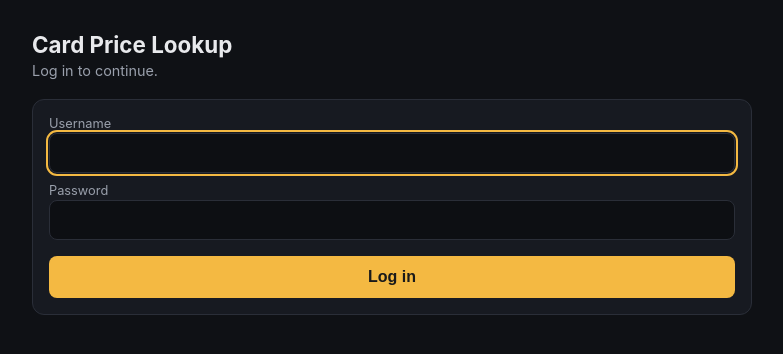
After one commit to garrettmbh/TCGPriceChecker, a Flask app: template templates/login.html in a window 1280 px wide. The commit adds this page. Shown: the top 354 px of the page, without its empty margins (248-1031 px from the left). Run offline with Flask 3, Linux system fonts and the light colour scheme; the template is opened without the code that fills it, so the values that code supplies are empty.

Commit message:
Add login authentication

```diff
--- a/app.py
+++ b/app.py
@@ -11,44 +11,97 @@ from your phone (same wifi network) — see README for finding your LAN IP.
 
 For a public deployment (e.g. Northflank), see Dockerfile and README.md —
 gunicorn runs this app there instead of the __main__ block below, and
-APP_USERNAME/APP_PASSWORD add a login prompt.
+APP_USERNAME/APP_PASSWORD add a login page.
 """
 
 import os
 import secrets
 import copy
+from datetime import timedelta
 
-from flask import Flask, render_template, request, Response
+from flask import Flask, render_template, request, redirect, url_for, session
 import pricing
 import tcg_scraper
 
 app = Flask(__name__)
 
-# Optional HTTP Basic Auth. Set APP_USERNAME and APP_PASSWORD (e.g. in
+# Session-based login. Set APP_USERNAME and APP_PASSWORD (e.g. in
 # Northflank's runtime variables) to require a login for every page — this
 # app makes outbound requests to TCGPlayer using your dummy account's
 # cookie, so a public URL should not be left open to anyone who finds it.
-# Unset locally, this is a no-op.
+# Unset locally (both empty), this is a no-op and every route is open.
+#
+# This replaced HTTP Basic Auth, which mobile browsers (Safari especially)
+# tend to forget far sooner than desktop ones, forcing repeated logins.
+# A session cookie, by contrast, persists for SESSION_LIFETIME_DAYS below.
 _APP_USERNAME = os.environ.get("APP_USERNAME", "")
 _APP_PASSWORD = os.environ.get("APP_PASSWORD", "")
+SESSION_LIFETIME_DAYS = 30
+
+# Signs the session cookie. If APP_SECRET_KEY isn't set, a random key is
+# generated at startup instead — the app still works, but every restart
+# (including a redeploy) invalidates existing sessions, logging everyone
+# out. Set APP_SECRET_KEY in Northflank to avoid that; see README.
+app.secret_key = os.environ.get("APP_SECRET_KEY") or secrets.token_hex(32)
+app.permanent_session_lifetime = timedelta(days=SESSION_LIFETIME_DAYS)
+app.config["SESSION_COOKIE_HTTPONLY"] = True
+app.config["SESSION_COOKIE_SAMESITE"] = "Lax"
+# Northflank serves this over HTTPS, so the cookie should require it there.
+# For local http:// testing with auth enabled, set SESSION_COOKIE_SECURE=0.
+app.config["SESSION_COOKIE_SECURE"] = os.environ.get("SESSION_COOKIE_SECURE", "1") != "0"
+
+
+def _auth_enabled():
+    return bool(_APP_USERNAME and _APP_PASSWORD)
+
+
+@app.context_processor
+def _inject_auth_state():
+    # Lets every template show/hide a "Log out" link without passing this
+    # through each individual render_template() call.
+    return {"logged_in": _auth_enabled() and bool(session.get("authenticated"))}
 
 
 @app.before_request
 def _require_login():
-    if not _APP_USERNAME or not _APP_PASSWORD:
-        return None  # auth not configured — behave as before
-    auth = request.authorization
-    valid = (
-        auth
-        and secrets.compare_digest(auth.username, _APP_USERNAME)
-        and secrets.compare_digest(auth.password, _APP_PASSWORD)
-    )
-    if not valid:
-        return Response(
-            "Login required.", 401,
-            {"WWW-Authenticate": 'Basic realm="Card Price Lookup"'},
-        )
+    if not _auth_enabled():
+        return None  # auth not configured — every route is open
+    if request.endpoint in ("login", "static"):
+        return None
+    if not session.get("authenticated"):
+        dest = request.full_path if request.query_string else request.path
+        return redirect(url_for("login", next=dest))
     return None
+
+
+@app.route("/login", methods=["GET", "POST"])
+def login():
+    if not _auth_enabled():
+        return redirect(url_for("index"))
+    error = None
+    next_url = request.values.get("next", "") or url_for("index")
+    if not next_url.startswith("/") or next_url.startswith("//"):
+        next_url = url_for("index")  # only ever redirect within this site
+    if request.method == "POST":
+        username = request.form.get("username", "")
+        password = request.form.get("password", "")
+        if (
+            secrets.compare_digest(username, _APP_USERNAME)
+            and secrets.compare_digest(password, _APP_PASSWORD)
+        ):
+            session.clear()
+            session["authenticated"] = True
+            session.permanent = True
+            return redirect(next_url)
+        error = "Incorrect username or password."
+    return render_template("login.html", error=error, next=next_url)
+
+
+@app.route("/logout", methods=["GET", "POST"])
+def logout():
+    session.clear()
+    return redirect(url_for("login") if _auth_enabled() else url_for("index"))
+
 
 # Very small in-memory cache so re-loading a result page (or two people
 # looking up the same card) doesn't hammer TCGPlayer. Keyed by product_id.
--- a/static/style.css
+++ b/static/style.css
@@ -52,7 +52,8 @@ label {
   display: block;
 }
 
-input[type="text"] {
+input[type="text"],
+input[type="password"] {
   width: 100%;
   padding: 10px 12px;
   border-radius: 8px;
@@ -272,3 +273,27 @@ label.check input { width: 20px; height: 20px; }
   margin-bottom: 16px;
   font-size: 0.9rem;
 }
+
+/* --- Added for the login/logout feature (append to static/style.css) --- */
+
+/* 1) Password field: find your existing rule that starts with
+      input[type="text"] {
+   and change that selector line to:
+      input[type="text"],
+      input[type="password"] {
+   (keeps the same properties, so the password box matches the text boxes). */
+
+/* 2) New rules: */
+.topbar {
+  display: flex;
+  justify-content: space-between;
+  align-items: center;
+  margin-bottom: 14px;
+}
+.topbar .back-link { margin: 0; }
+.logout-link {
+  color: var(--muted);
+  font-size: 0.85rem;
+  text-decoration: none;
+}
+.logout-link:hover { color: var(--text); }
--- a/templates/disambiguate.html
+++ b/templates/disambiguate.html
@@ -8,7 +8,10 @@
 </head>
 <body>
   <div class="wrap">
-    <a class="back-link top" href="/">&larr; New search</a>
+    <div class="topbar">
+      <a class="back-link top" href="/">&larr; New search</a>
+      {% if logged_in %}<a class="logout-link" href="{{ url_for('logout') }}">Log out</a>{% endif %}
+    </div>
     <h1>Multiple matches</h1>
     <div class="subtitle">Pick the exact card you meant.</div>
     {% if search_note %}<div class="notice">{{ search_note }}</div>{% endif %}
--- a/templates/index.html
+++ b/templates/index.html
@@ -8,6 +8,7 @@
 </head>
 <body>
   <div class="wrap">
+    {% if logged_in %}<div class="topbar"><span></span><a class="logout-link" href="{{ url_for('logout') }}">Log out</a></div>{% endif %}
     <h1>Pokémon Card Price Lookup</h1>
     <div class="subtitle">Current lowest listings + recent sales from TCGPlayer, by condition.</div>
 
--- /dev/null
+++ b/templates/login.html
@@ -0,0 +1,32 @@
+<!doctype html>
+<html lang="en">
+<head>
+  <meta charset="utf-8">
+  <meta name="viewport" content="width=device-width, initial-scale=1">
+  <title>Log in — Card Price Lookup</title>
+  <link rel="stylesheet" href="{{ url_for('static', filename='style.css') }}">
+</head>
+<body>
+  <div class="wrap">
+    <h1>Card Price Lookup</h1>
+    <div class="subtitle">Log in to continue.</div>
+
+    {% if error %}
+      <div class="error">{{ error }}</div>
+    {% endif %}
+
+    <form class="search-form" action="{{ url_for('login') }}" method="post">
+      <input type="hidden" name="next" value="{{ next }}">
+      <div>
+        <label for="username">Username</label>
+        <input type="text" id="username" name="username" autocomplete="username" required autofocus>
+      </div>
+      <div>
+        <label for="password">Password</label>
+        <input type="password" id="password" name="password" autocomplete="current-password" required>
+      </div>
+      <button type="submit">Log in</button>
+    </form>
+  </div>
+</body>
+</html>
--- a/templates/results.html
+++ b/templates/results.html
@@ -8,7 +8,10 @@
 </head>
 <body>
   <div class="wrap">
-    <a class="back-link top" href="/">&larr; New search</a>
+    <div class="topbar">
+      <a class="back-link top" href="/">&larr; New search</a>
+      {% if logged_in %}<a class="logout-link" href="{{ url_for('logout') }}">Log out</a>{% endif %}
+    </div>
     {% if search_note %}<div class="notice">{{ search_note }}</div>{% endif %}
 
     <div class="card-header">
```
Also changed, not shown: README.md.
